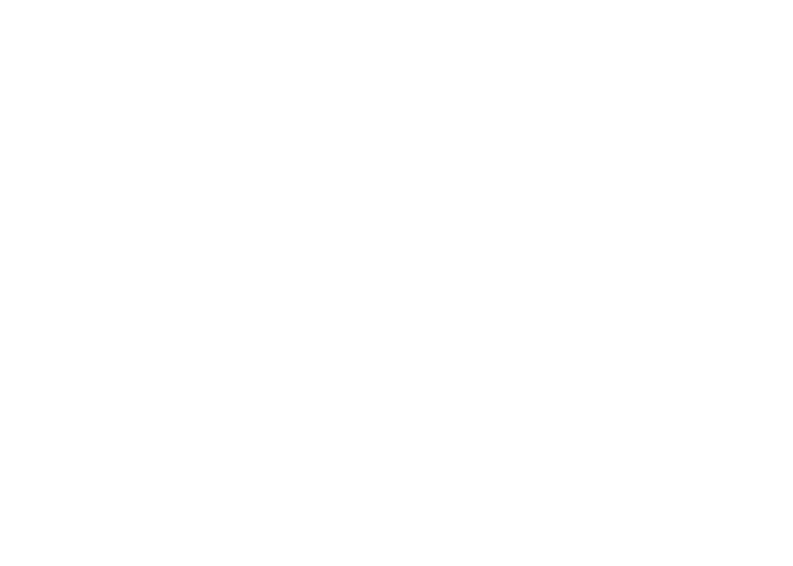
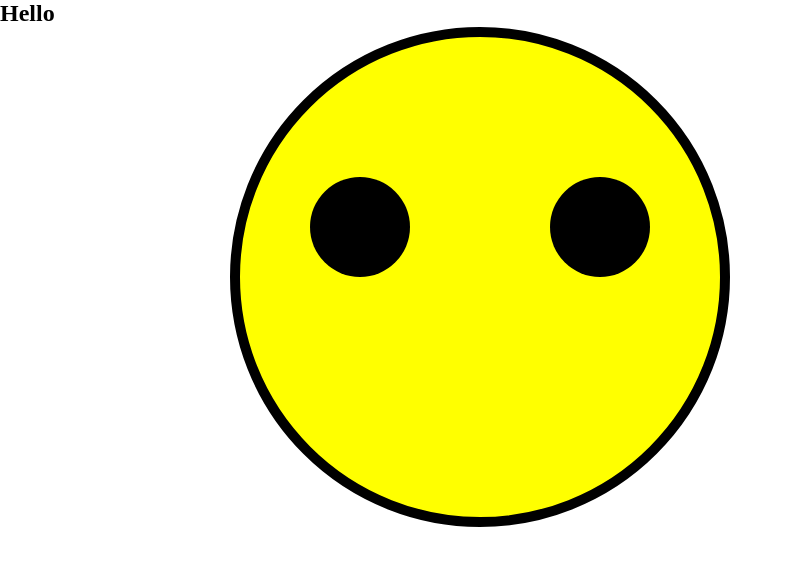
Before and after one commit to taesung1993/js-study, a plain HTML site: page index.html in a window 1280 px wide. Shown: the whole page, without its empty margins (0-793 px from the left). Drawn offline with Linux system fonts and the light colour scheme.

Commit message:
create smile not have lip using svg tags

```diff
--- a/index.html
+++ b/index.html
@@ -11,3 +11,32 @@
     <script src="index.js"></script>
   </body>
 </html>
+<!DOCTYPE html>
+<html lang="en">
+  <head>
+    <meta charset="UTF-8" />
+    <meta http-equiv="X-UA-Compatible" content="IE=edge" />
+    <meta name="viewport" content="width=device-width, initial-scale=1.0" />
+    <title>SVG Smile</title>
+    <link rel="stylesheet" href="./style.css" />
+  </head>
+  <body>
+    <section>
+      <h1>Hello</h1>
+    </section>
+    <section>
+      <svg width="960" height="500">
+        <circle
+          cx="480"
+          cy="250"
+          r="245"
+          fill="yellow"
+          stroke="black"
+          stroke-width="10"
+        ></circle>
+        <circle cx="360" cy="200" r="50"></circle>
+        <circle cx="600" cy="200" r="50"></circle>
+      </svg>
+    </section>
+  </body>
+</html>
--- a/style.css
+++ b/style.css
@@ -0,0 +1,8 @@
+* {
+  margin: 0;
+  padding: 0;
+}
+
+body {
+  overflow: hidden;
+}
```
